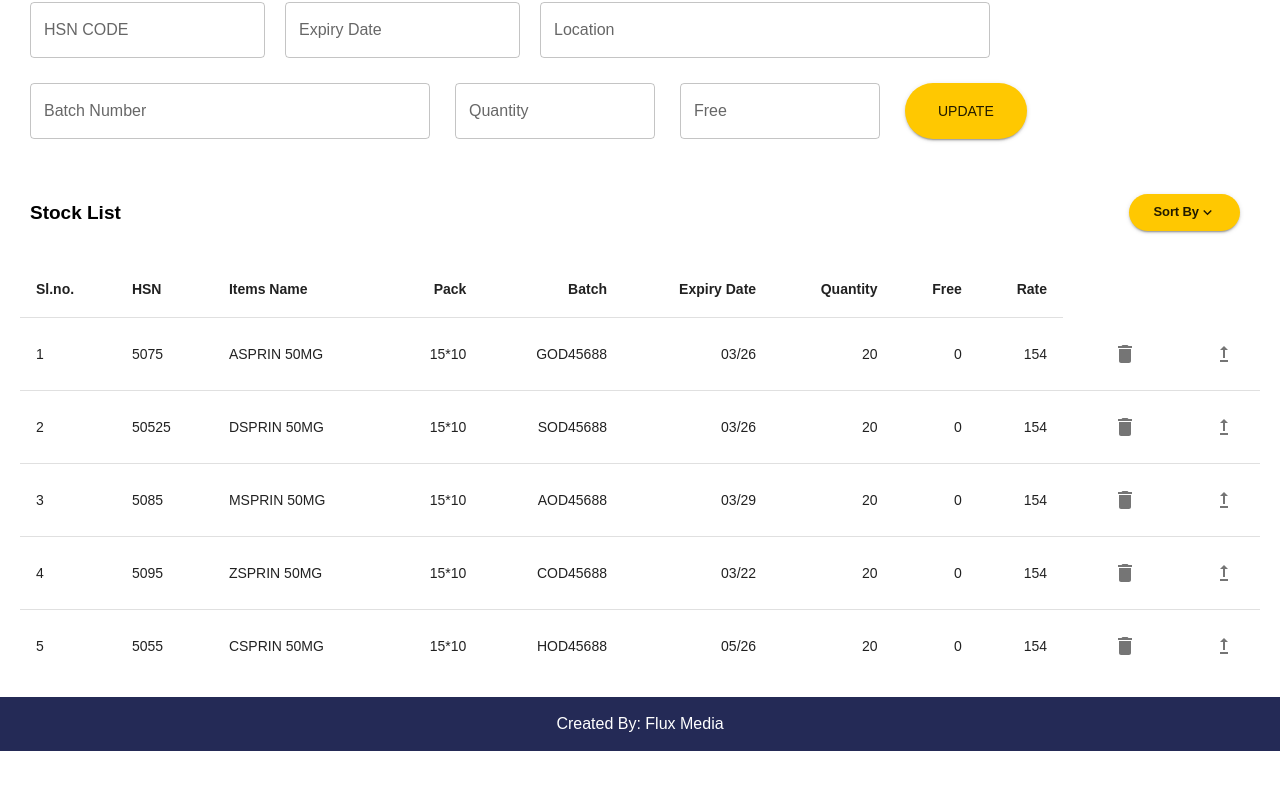
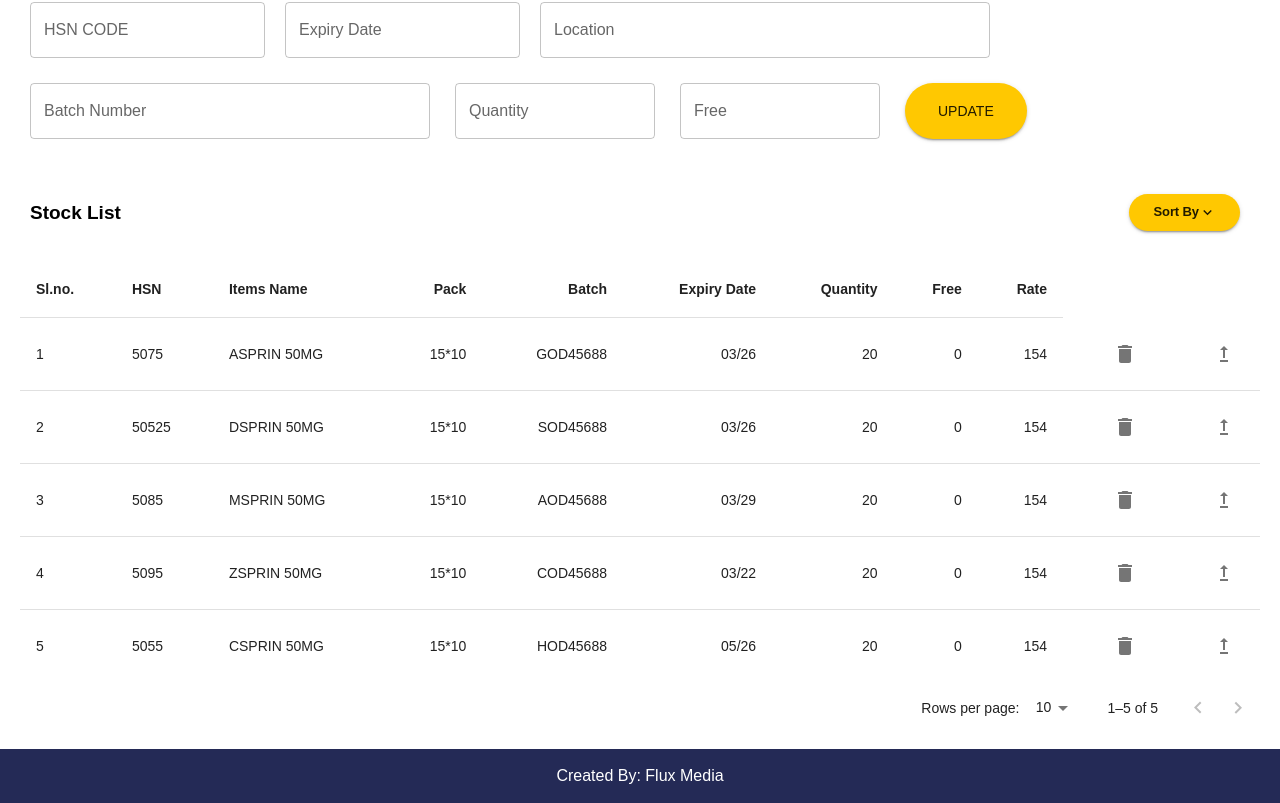
Before and after one commit to TusharPani14/FirstCare, a React (Create React App) app in the folder frontend/: page /update in a window 1280 px wide. Shown: the part 256-1059 px from the top of the page. Before the commit the page ends 1007 px from the top, so only its background shows below. Built offline with nearby package versions, Linux system fonts and the light colour scheme.

Commit message:
Pagination added

```diff
--- a/frontend/src/Pages/AdminPages/CreateStock.js
+++ b/frontend/src/Pages/AdminPages/CreateStock.js
@@ -1,4 +1,3 @@
-import Autocomplete from "@mui/material/Autocomplete";
 import {
   Box,
   Stack,
--- a/frontend/src/Pages/AdminPages/StockTable.js
+++ b/frontend/src/Pages/AdminPages/StockTable.js
@@ -1,5 +1,5 @@
 import React from 'react'
-import { Box } from "@mui/material";
+import { Box,TablePagination } from "@mui/material";
 import Table from "@mui/material/Table";
 import TableBody from "@mui/material/TableBody";
 import TableCell from "@mui/material/TableCell";
@@ -10,6 +10,18 @@ import Paper from "@mui/material/Paper";
 
 
 const StockTable = ({DataArray}) => {
+  const [page, setPage] = React.useState(0);
+  const [rowsPerPage, setRowsPerPage] = React.useState(10);
+
+  const handleChangePage = (event, newPage) => {
+    setPage(newPage);
+  };
+
+  const handleChangeRowsPerPage = (event) => {
+    setRowsPerPage(+event.target.value);
+    setPage(0);
+  };
+
   return (
     <>
        <Box sx={{ padding: "15px 20px" }}>
@@ -41,7 +53,7 @@ const StockTable = ({DataArray}) => {
                 </TableRow>
               </TableHead>
               <TableBody>
-                {DataArray.map((row,index) => (
+                {DataArray.slice(page * rowsPerPage, page * rowsPerPage + rowsPerPage).map((row,index) => (
                   <TableRow
                     key={index}
                     sx={{ "&:last-child td, &:last-child th": { border: 0 } }}
@@ -63,6 +75,15 @@ const StockTable = ({DataArray}) => {
               </TableBody>
             </Table>
           </TableContainer>
+          <TablePagination
+        rowsPerPageOptions={[10, 20,30]}
+        component="div"
+        count={DataArray.length}
+        rowsPerPage={rowsPerPage}
+        page={page}
+        onPageChange={handleChangePage}
+        onRowsPerPageChange={handleChangeRowsPerPage}
+      />
         </Box>
     </>
   )
--- a/frontend/src/Pages/AdminPages/UpdateStock.js
+++ b/frontend/src/Pages/AdminPages/UpdateStock.js
@@ -1,5 +1,5 @@
 import React, { useState } from "react";
-import { Box, Stack, Typography, TextField,Button, IconButton} from "@mui/material";
+import { Box, Stack, Typography, TextField,Button, IconButton,TablePagination} from "@mui/material";
 import MenuItem from "@mui/material/MenuItem";
 import Menu from "@mui/material/Menu";
 import { Data } from "../../Utils/TrialData";
@@ -84,6 +84,18 @@ function dataDelete(){
   showToastMessage()
  setOpen(false)
 }
+
+const [page, setPage] = React.useState(0);
+const [rowsPerPage, setRowsPerPage] = React.useState(10);
+
+const handleChangePage = (event, newPage) => {
+  setPage(newPage);
+};
+
+const handleChangeRowsPerPage = (event) => {
+  setRowsPerPage(+event.target.value);
+  setPage(0);
+};
   return (
     <>
       <Box>
@@ -285,7 +297,7 @@ function dataDelete(){
                 </TableRow>
               </TableHead>
               <TableBody>
-                {info.map((row,index) => (
+                {info.slice(page * rowsPerPage, page * rowsPerPage + rowsPerPage).map((row,index) => (
                   <TableRow
                     key={index}
                     sx={{ "&:last-child td, &:last-child th": { border: 0 } }}
@@ -309,6 +321,15 @@ function dataDelete(){
               </TableBody>
             </Table>
           </TableContainer>
+          <TablePagination
+        rowsPerPageOptions={[10, 20,30]}
+        component="div"
+        count={info.length}
+        rowsPerPage={rowsPerPage}
+        page={page}
+        onPageChange={handleChangePage}
+        onRowsPerPageChange={handleChangeRowsPerPage}
+      />
         </Box>
       </Box>
       <div>
```
